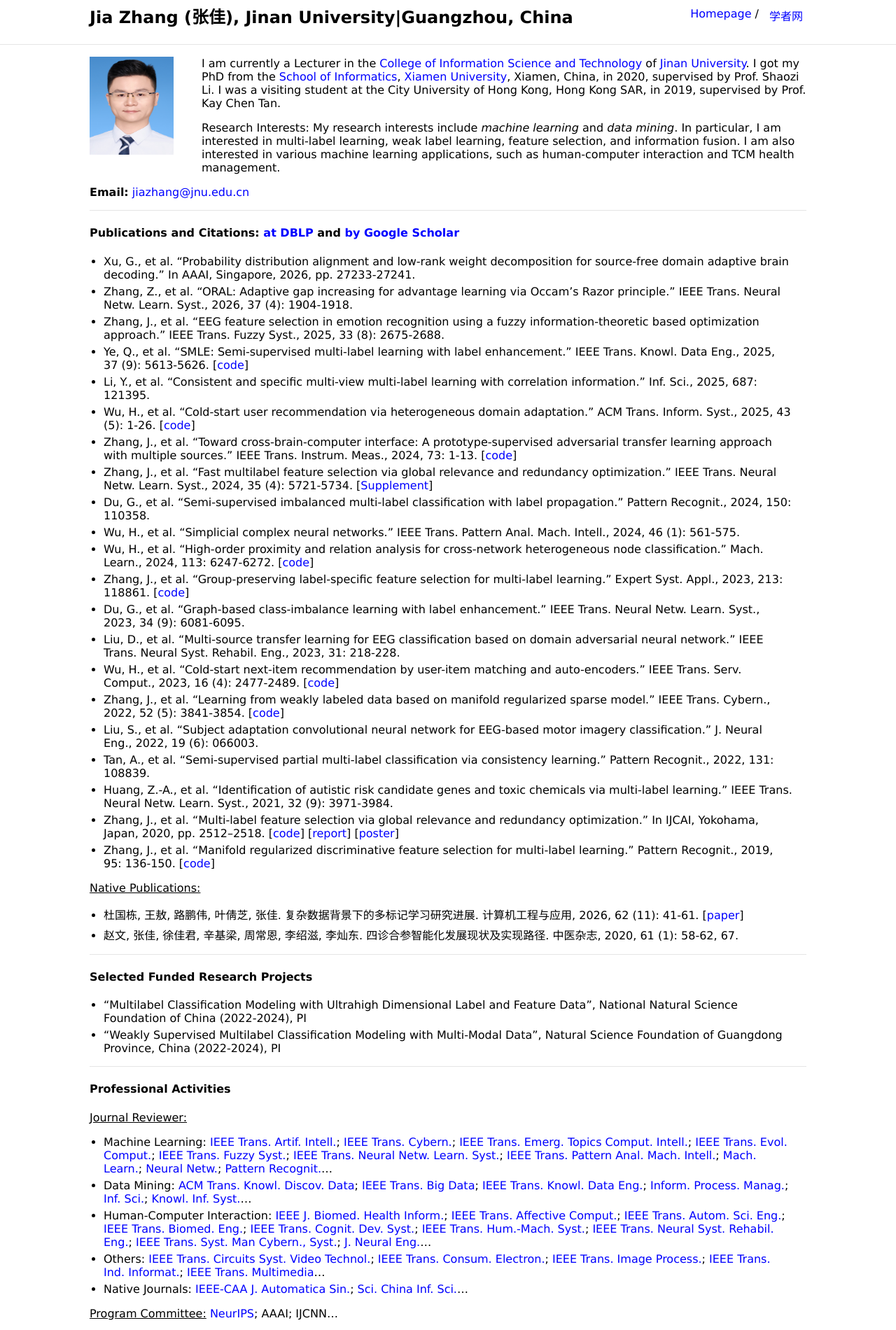
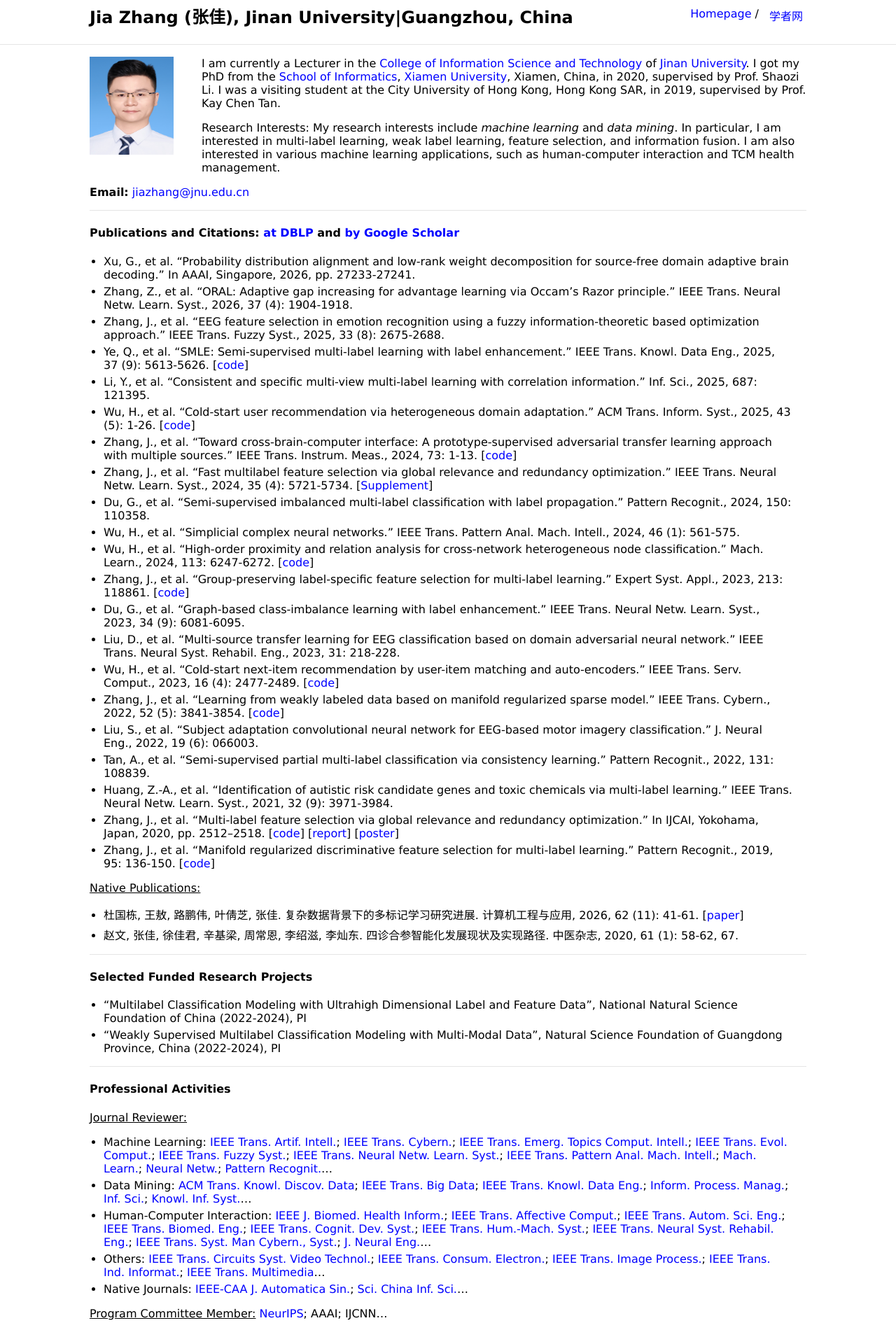
Before and after one commit to jiazhang-ml/jiazhang-ml.github.io, a Jekyll site: the page built from index.md, in a window 1280 px wide. Shown: the part 45-1945 px from the top of the page at 70% size. Built offline with Jekyll 4.4.1, drawn with Linux system fonts in a browser that asks for light colours; grey boxes are pictures that could not be loaded.

Commit message:
Update index.md

```diff
--- a/index.md
+++ b/index.md
@@ -59,4 +59,4 @@ Research Interests: My research interests include *machine learning* and *data m
 * Others: [IEEE Trans. Circuits Syst. Video Technol.](https://mc.manuscriptcentral.com/tcsvt); [IEEE Trans. Consum. Electron.](https://mc.manuscriptcentral.com/tce-ieee); [IEEE Trans. Image Process.](https://mc.manuscriptcentral.com/tip-ieee); [IEEE Trans. Ind. Informat.](https://mc.manuscriptcentral.com/tii); [IEEE Trans. Multimedia](https://mc.manuscriptcentral.com/tmm-ieee)...
 * Native Journals: [IEEE-CAA J. Automatica Sin.](https://mc03.manuscriptcentral.com/ieee-jas); [Sci. China Inf. Sci.](https://mc03.manuscriptcentral.com/scis)...
 
-<u>Program Committee:</u> [NeurIPS](https://openreview.net/login?redirect=/group?id%3DNeurIPS.cc%252F2026%252FConference%252FReviewers); AAAI; IJCNN...
+<u>Program Committee Member:</u> [NeurIPS](https://openreview.net/login?redirect=/group?id%3DNeurIPS.cc%252F2026%252FConference%252FReviewers); AAAI; IJCNN...
```
